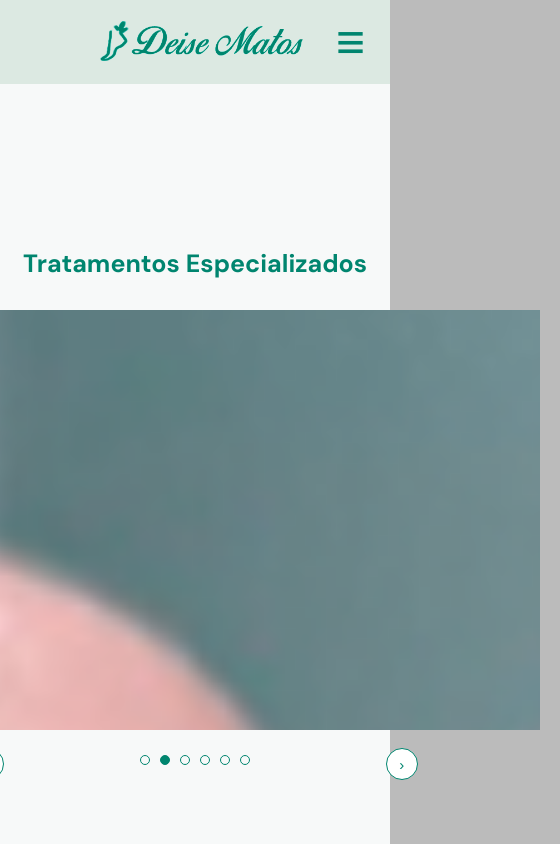
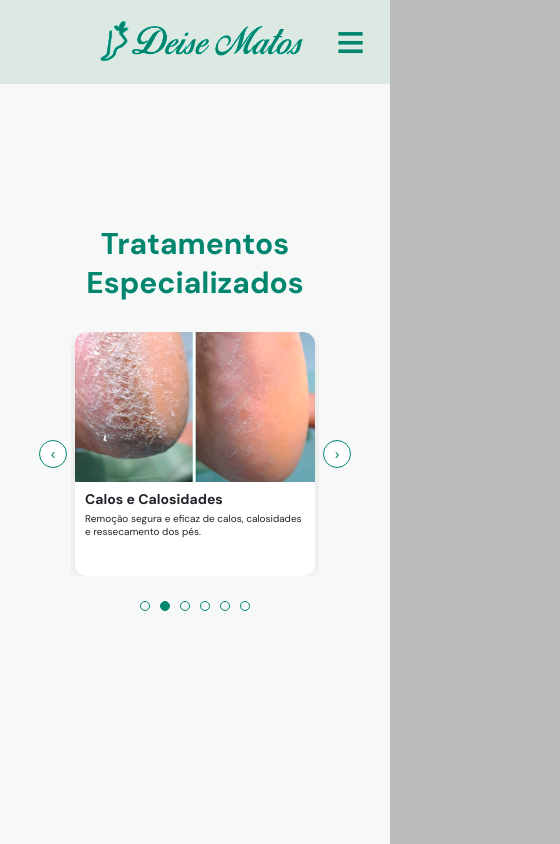
Before and after one commit to devfelipeeduardo/site-podologia-deise-matos-react-router, a React (Vite) app: page /servicos in a window 390 px wide. Shown: the top 844 px of the page, 560 px wide, since content can reach past the window. Built offline with nearby package versions, Linux system fonts and the light colour scheme.

Commit message:
fix: corrigindo tamanho da section, corrigido responsividade do carrosel no mobile

```diff
--- a/src/components/Carousel/ServicesCarousel.jsx
+++ b/src/components/Carousel/ServicesCarousel.jsx
@@ -3,7 +3,7 @@ import styles from "./ServicesCarousel.module.css";
 
 function getVisibleCount() {
     if (window.innerWidth >= 1024) return 3;
-    if (window.innerWidth >= 640) return 2;
+    if (window.innerWidth >= 768) return 2;
     return 1;
 }
 
--- a/src/components/Carousel/ServicesCarousel.module.css
+++ b/src/components/Carousel/ServicesCarousel.module.css
@@ -117,104 +117,77 @@
 }
 
 @media (max-width: 768px) {
+    .carousel {
+        gap: 8px;
+        margin-bottom: 45px;
+        width: 80%;
+    }
+
     .nav-button {
-        width: 36px;
-        height: 36px;
-        font-size: 2rem;
+        width: 32px;
+        height: 32px;
+        font-size: 1.8rem;
     }
 
     .slide {
-        flex: 0 0 100%;
-        padding: 0 8px;
+        padding: 0 4px;
     }
 
     .slide-card {
         width: 100%;
-        max-height: 500px;
     }
 
     .slide-card h3 {
-        font-size: 1.8rem;
-        margin: 12px 15px 8px;
-    }
-
-    .slide-card p {
-        font-size: 1.2rem;
-        line-height: 1.4;
-        margin: 0 15px 15px;
-    }
-
-    .slide-image,
-    .slide-icon {
-        aspect-ratio: 16 / 9;
-    }
-
-    .slide-icon {
-        font-size: 3rem;
-    }
-}
-
-@media (max-width: 480px) {
-
-    .carousel {
-        gap: 0;
-    }
-
-    .viewport {
-        overflow: hidden;
-        width: 100%;
-    }
-
-    .slide {
-        flex: 0 0 100%;
-        padding: 0 5px;
-    }
-
-    .slide {
-        flex: 0 0 100%;
-        padding: 0 5px;
-    }
-
-    .slide-card {
-        width: 100%;
-        max-height: 420px;
-    }
-
-    .slide-card h3 {
-        font-size: 1.6rem;
+        font-size: 1.5rem;
         margin: 10px 12px 6px;
     }
 
     .slide-card p {
         font-size: 1.1rem;
-        line-height: 1.3;
+        line-height: 1.4;
         margin: 0 12px 12px;
     }
 
     .slide-image,
     .slide-icon {
-        aspect-ratio: 3 / 2;
+        aspect-ratio: 16 / 10;
+        max-height: 180px;
     }
 
     .slide-icon {
         font-size: 2.5rem;
     }
+}
+
+@media (max-width: 480px) {
+    .carousel {
+        gap: 4px;
+    }
+
+    .slide-card h3 {
+        font-size: 1.4rem;
+        margin: 8px 10px 4px;
+    }
+
+    .slide-card p {
+        font-size: 1rem;
+        line-height: 1.35;
+        margin: 0 10px 10px;
+    }
+
+    .slide-image,
+    .slide-icon {
+        aspect-ratio: 16 / 10;
+        max-height: 150px;
+    }
+
+    .slide-icon {
+        font-size: 2rem;
+    }
 
     .nav-button {
-        width: 32px;
-        height: 32px;
-        font-size: 1.5rem;
-        position: absolute;
-        bottom: -50px;
-    }
-
-    .nav-button.prev {
-        left: 20%;
-        transform: translateX(-50%);
-    }
-
-    .nav-button.next {
-        right: 20%;
-        transform: translateX(50%);
+        width: 28px;
+        height: 28px;
+        font-size: 1.4rem;
     }
 }
--- a/src/pages/Servicos/Servicos.jsx
+++ b/src/pages/Servicos/Servicos.jsx
@@ -29,7 +29,7 @@ const servicesData = [
 function Servicos() {
     return (
         <>
-            <NeutralSection height={'large'} color={'brand-green-light-02'}>
+            <NeutralSection height={'small'} color={'brand-green-light-02'} style="max-height: 80%">
                 <div className={styles['services-container']}>
                     <h2>Tratamentos Especializados</h2>
                     <ServicesCarousel services={servicesData} />
--- a/src/pages/Servicos/Servicos.module.css
+++ b/src/pages/Servicos/Servicos.module.css
@@ -47,15 +47,27 @@
 }
 
 @media (max-width: 768px) {
+
+
+  .services-container {
+    padding: 0px;
+    max-width: 600px;
+    width: 100%;
+    display: flex;
+    flex-direction: column;
+    justify-content: center;
+    align-items: center;
+  }
+
   .services-container h2,
   .info-container h2 {
     font-size: 3.5rem;
     margin-bottom: 30px;
   }
 
-    .services-container h2 {
-      font-size: 2.5rem;
-    }
+  .services-container h2 {
+    font-size: 3rem;
+  }
 
   .benefit-item p {
     font-size: 1.5rem;
```
